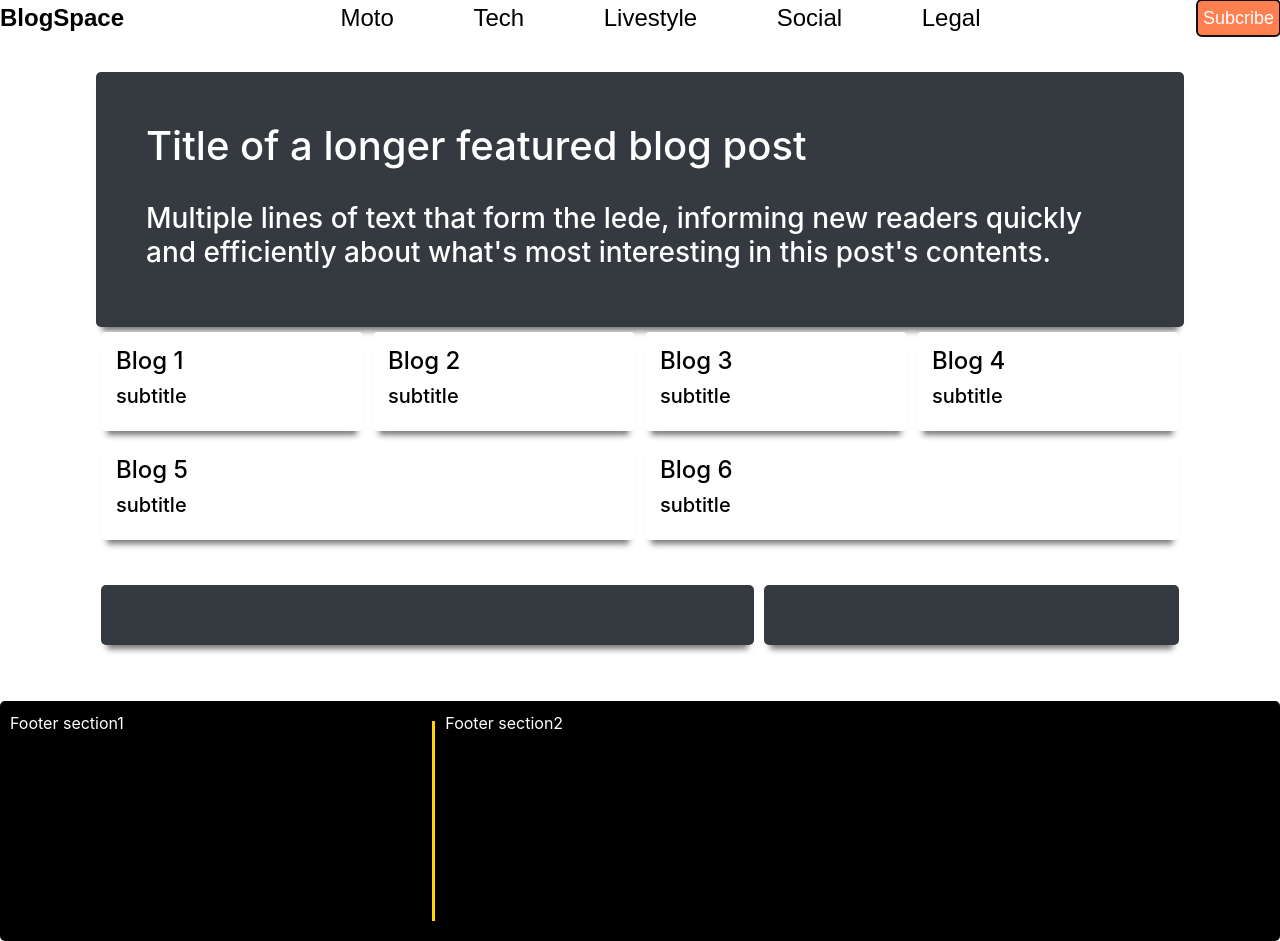
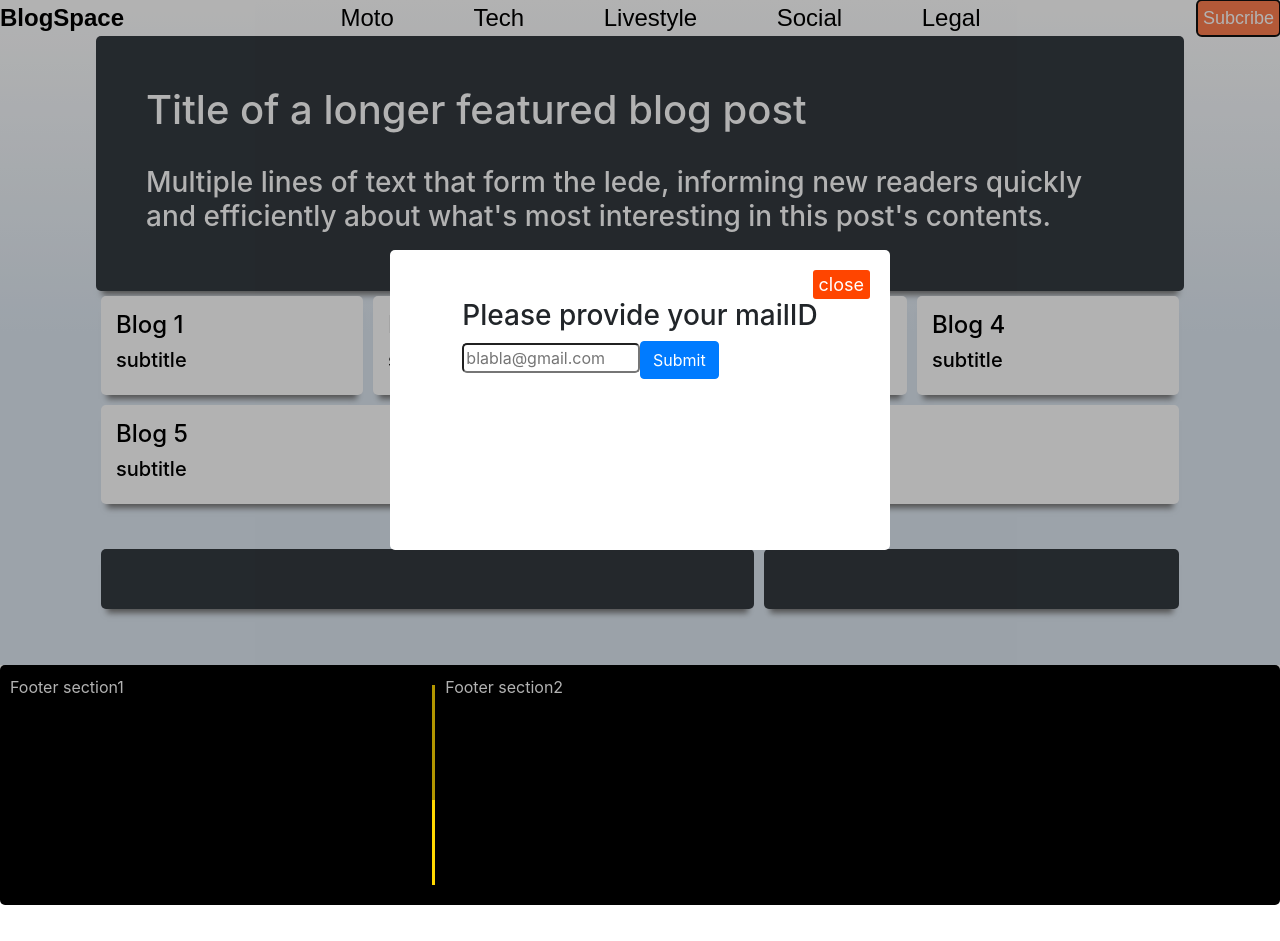
Before and after one commit to Dash-Abhishek/BlogSpace, a React (Create React App) app: page / in a window 1280 px wide. Both pictures are taken after a click on the button "Subcribe". After the commit the page ends 905 px from the top, so only its background shows below. Built offline with nearby package versions, Linux system fonts and the light colour scheme.

Commit message:
added basic popup modal, styling pending

```diff
--- a/src/UI/Root.jsx
+++ b/src/UI/Root.jsx
@@ -17,6 +17,7 @@ const Body = styled.section`
     margin-right: auto;
     width: fit-content;
     min-height: calc(100vh - 210px);
+    background: linear-gradient(to top, #dfe9f3 50%, white 100%);
 `;
 
 const Root = ({ store }) => {
--- /dev/null
+++ b/src/UI/ui/Common/Modal/Modal.js
@@ -0,0 +1,64 @@
+import styled from 'styled-components'
+import React from 'react';
+import ReactDOM from 'react-dom';
+
+
+// Background of modal
+const BackdropStyle = styled.div`
+    display:flex;
+    position: fixed;
+    align-items: center;
+    justify-content:center;
+    top: 0;
+    bottom: 0;
+    left: 0;
+    right: 0;
+    background: rgba(0,0,0,0.3);
+    padding: 50px;
+  `
+
+// The modal "window"
+const ModalStyle = styled.div`
+    display:flex;
+    background: #fff;
+    flex-direction:column;
+    align-items: center;
+    border-radius: 5px;
+    width: 500px;
+    height: 300px;
+    margin: 0 auto;
+    padding: 20px;
+  `
+
+const CloseModalButton = styled.button`
+    align-self: flex-end;
+    border:none;
+    font-size:large;
+    cursor:pointer;
+    background: orangered;
+    border-radius: 3px;
+    color:white
+
+  `
+
+
+
+const PopUpModal = ({ isShowing, hide, Content }) => isShowing ? ReactDOM.createPortal(
+
+  <React.Fragment>
+    <BackdropStyle>
+
+      <ModalStyle >
+        <CloseModalButton onClick={hide}>close</CloseModalButton>
+        <Content></Content>
+      </ModalStyle>
+
+    </BackdropStyle>
+  </React.Fragment>, document.body
+
+
+
+) : null;
+
+
+export default PopUpModal;
--- /dev/null
+++ b/src/UI/ui/Common/Modal/UseModal.js
@@ -0,0 +1,16 @@
+import { useState } from 'react';
+
+const useModal = () => {
+  const [isShowing, setIsShowing] = useState(false);
+
+  function toggle() {
+    setIsShowing(!isShowing);
+  }
+
+  return {
+    isShowing,
+    toggle,
+  }
+};
+
+export default useModal;
--- /dev/null
+++ b/src/UI/ui/Common/SubcribeButton.js
@@ -0,0 +1,37 @@
+import styled from 'styled-components'
+import React from 'react';
+import PopUpModal from './Modal/Modal'
+import useModal from './Modal/UseModal'
+import SubscriptionForm from './Subscription';
+
+
+const SubscribeButtonStyle = styled.button`
+    bsckground: gold;
+    border: none;
+    background: coral;
+    color: white;
+    border-radius: 5px;
+    font-size: large;
+    cursor: pointer;
+    `
+
+
+const SubscribeButton = () => {
+
+    const { isShowing, toggle } = useModal();
+    // const subscriptionContent = SubscriptionForm;
+
+
+    return (
+
+        <>
+            <SubscribeButtonStyle onClick={toggle}>Subcribe</SubscribeButtonStyle>
+            <PopUpModal isShowing={isShowing} hide={toggle} Content={SubscriptionForm}></PopUpModal>
+        </>
+    )
+
+}
+
+
+
+export default SubscribeButton;
--- a/src/UI/ui/Common/Subcription.js
+++ /dev/null
@@ -1,33 +0,0 @@
-import styled from 'styled-components'
-import React from 'react';
-
-const showSbuscriptionModal = () =>{
-
-    console.log("Show modal");
-}
-
-
-const SubscribeButtonStyle = styled.button`
-    bsckground: gold;
-    border: none;
-    background: coral;
-    color: white;
-    border-radius: 5px;
-    font-size: large;
-    cursor: pointer;
-    `
-
-
- const SubscribeButton = () =>{
-
-
-    return (
-
-        <SubscribeButtonStyle onClick = {showSbuscriptionModal}>Subcribe</SubscribeButtonStyle>
-    )
-
- }
-
-
-
-export default SubscribeButton;
--- /dev/null
+++ b/src/UI/ui/Common/Subscription.js
@@ -0,0 +1,39 @@
+import React from 'react'
+import styled from 'styled-components'
+
+
+const PannelLayout = styled.div`
+
+    display:flex
+    flex-direction: column;
+
+`
+
+const MailInputFiled = styled.input.attrs({
+    type: "email",
+    placeholder: "blabla@gmail.com"
+})`
+    border-radius: 5px;
+    width:50%
+
+`
+
+
+
+
+const SubscriptionForm = () => {
+
+    return (
+        <PannelLayout>
+            <h3>Please provide your mailID </h3>
+            <MailInputFiled></MailInputFiled>
+            <div className="btn btn-primary">Submit</div>
+
+        </PannelLayout>
+
+    )
+
+
+}
+
+export default SubscriptionForm;
--- a/src/UI/ui/Header/Header.js
+++ b/src/UI/ui/Header/Header.js
@@ -1,12 +1,12 @@
 import React, { useEffect } from 'react'
 import styled from 'styled-components';
 import Bridge from '../CommBridge/Bridge';
-import SubscribeButton from '../Common/Subcription';
+import SubscribeButton from '../Common/SubcribeButton';
 
 
 const NavBar = styled.div`
     display:flex;
-    // align-content:center;
+    position: fixed;
     width:100%;
     color: black;
     font-weight: 200;
```
